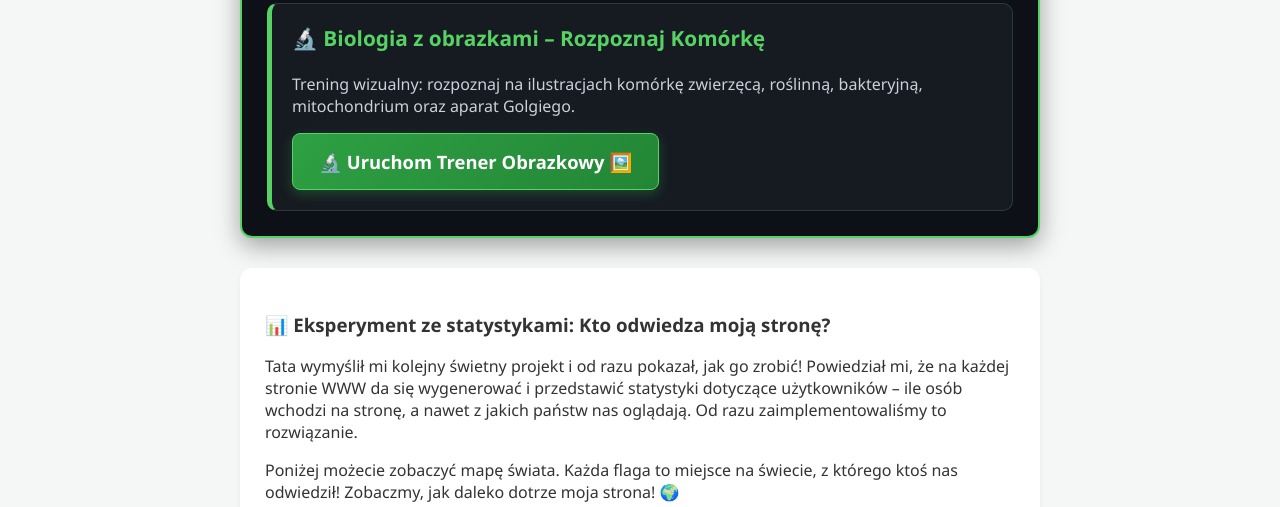
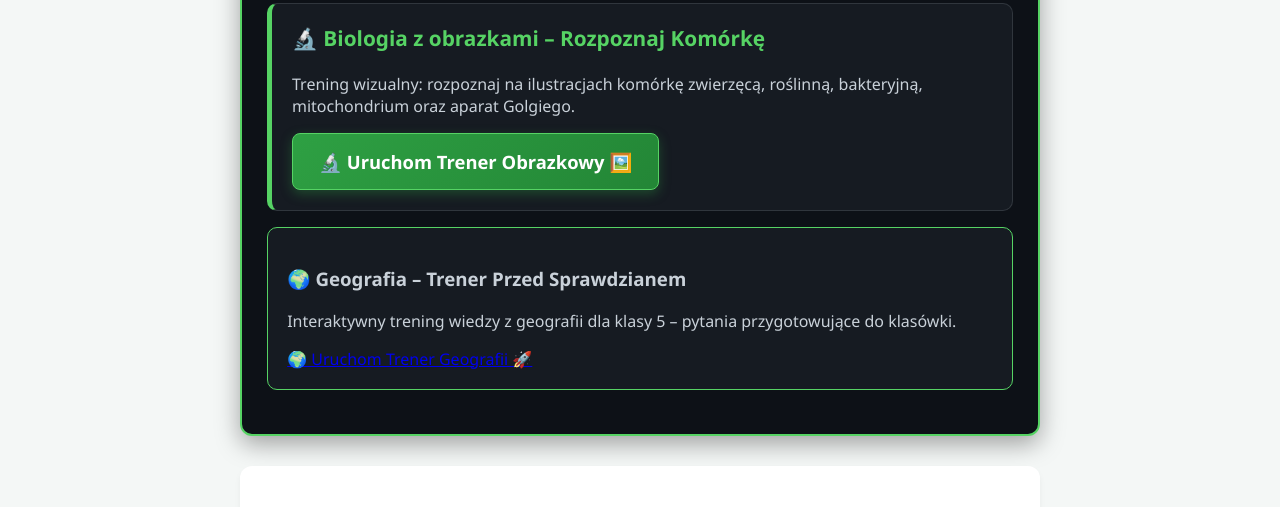
Before and after one commit to BartekCzyzyk/BartekCzyzyk.github.io, a plain HTML site: page index.html in a window 1280 px wide. Shown: the part 10844-11351 px from the top of the page. Drawn offline with Linux system fonts and the light colour scheme.

Commit message:
Add geography training section to index.html

```diff
--- a/index.html
+++ b/index.html
@@ -306,16 +306,17 @@
                         🔬 Uruchom Trener Obrazkowy 🖼️
                     </a>
                 </div>
-
+    <!---------------------------- GEOGRAFIA POCZATEK -------------------------->
+                <div style="background: #161b22; border: 1px solid #56D364; border-radius: 10px; padding: 1.2rem; margin-bottom: 1.2rem;">
+                    <h3>🌍 Geografia – Trener Przed Sprawdzianem</h3>
+                    <p>Interaktywny trening wiedzy z geografii dla klasy 5 – pytania przygotowujące do klasówki.</p>
+                    <a href="quizy/geografia/test_geografia.html" class="button">🌍 Uruchom Trener Geografii 🚀</a>
+                </div>
+    <!---------------------------- GEOGRAFIA KONIEC -------------------------->
             </div>
         </div>
     </div>
-
-
-
-
-       <!---------------------------- STATYSTYKI -------------------------->
-   <!---------------------------- STATYSTYKI -------------------------->
+   <!---------------------------- STATYSTYKI POCZATEK -------------------------->
     <div class="container">
         <div class="section">
                 <h3>📊 Eksperyment ze statystykami: Kto odwiedza moją stronę?</h3>
```
